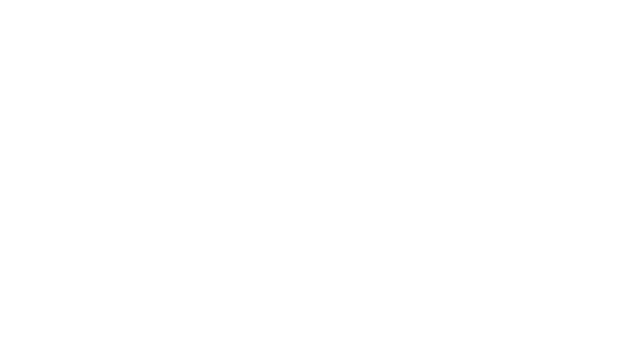
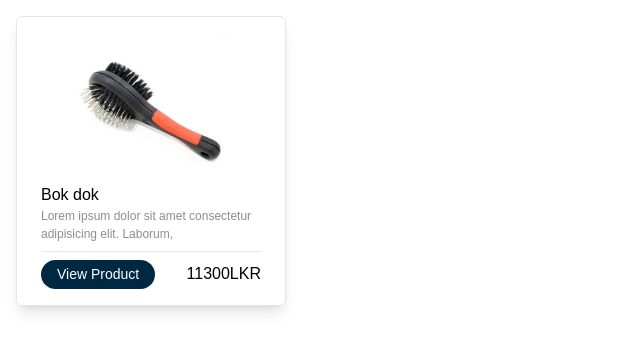
Before and after one commit to ItzNadeesH/Stray-Animal-Adoption-and-Care-Platform, a React (Create React App) app in the folder frontend/: page / in a window 1280 px wide. Shown: the top 352 px of the page, without its empty margins (0-640 px from the left). Built offline with nearby package versions, Linux system fonts and the light colour scheme; the HTML template or start-up script is replaced by a standard one.

Commit message:
Create product item

```diff
--- a/frontend/src/App.js
+++ b/frontend/src/App.js
@@ -1,5 +1,11 @@
+import Products from './pages/Products';
+
 function App() {
-  return <div className="App"></div>;
+  return (
+    <div className="App">
+      <Products />
+    </div>
+  );
 }
 
 export default App;
--- /dev/null
+++ b/frontend/src/components/ProductItem.js
@@ -0,0 +1,26 @@
+import React from 'react';
+import bokdok from '../assets/bok-dok.jpg';
+
+const ProductItem = () => {
+  return (
+    <>
+      <div className="m-4 px-6 py-4 max-w-[270px] border border-solid border-[#e6e6e6] shadow-lg rounded-md">
+        <img className="w-[150px] mx-auto" src={bokdok} alt="Product-item" />
+        <p>Bok dok</p>
+        <p className="text-[12px] text-[#8d8d8d] mb-2">
+          Lorem ipsum dolor sit amet consectetur adipisicing elit. Laborum,
+        </p>
+
+        <hr className="my-2 border-solid border-[#e6e6e6]" />
+        <div className="flex justify-between align-center">
+          <button className="px-4 py-1 text-[14px] text-[#ffffff] bg-cyan-blue hover:bg-[#000000] transition rounded-full">
+            View Product
+          </button>
+          <p className="mt-0.5">11300LKR</p>
+        </div>
+      </div>
+    </>
+  );
+};
+
+export default ProductItem;
--- /dev/null
+++ b/frontend/src/pages/Products.js
@@ -0,0 +1,12 @@
+import React from 'react';
+import ProductItem from '../components/ProductItem';
+
+const Products = () => {
+  return (
+    <>
+      <ProductItem />
+    </>
+  );
+};
+
+export default Products;
```
Also changed, not shown: frontend/src/assets/bok-dok.jpg (added).
